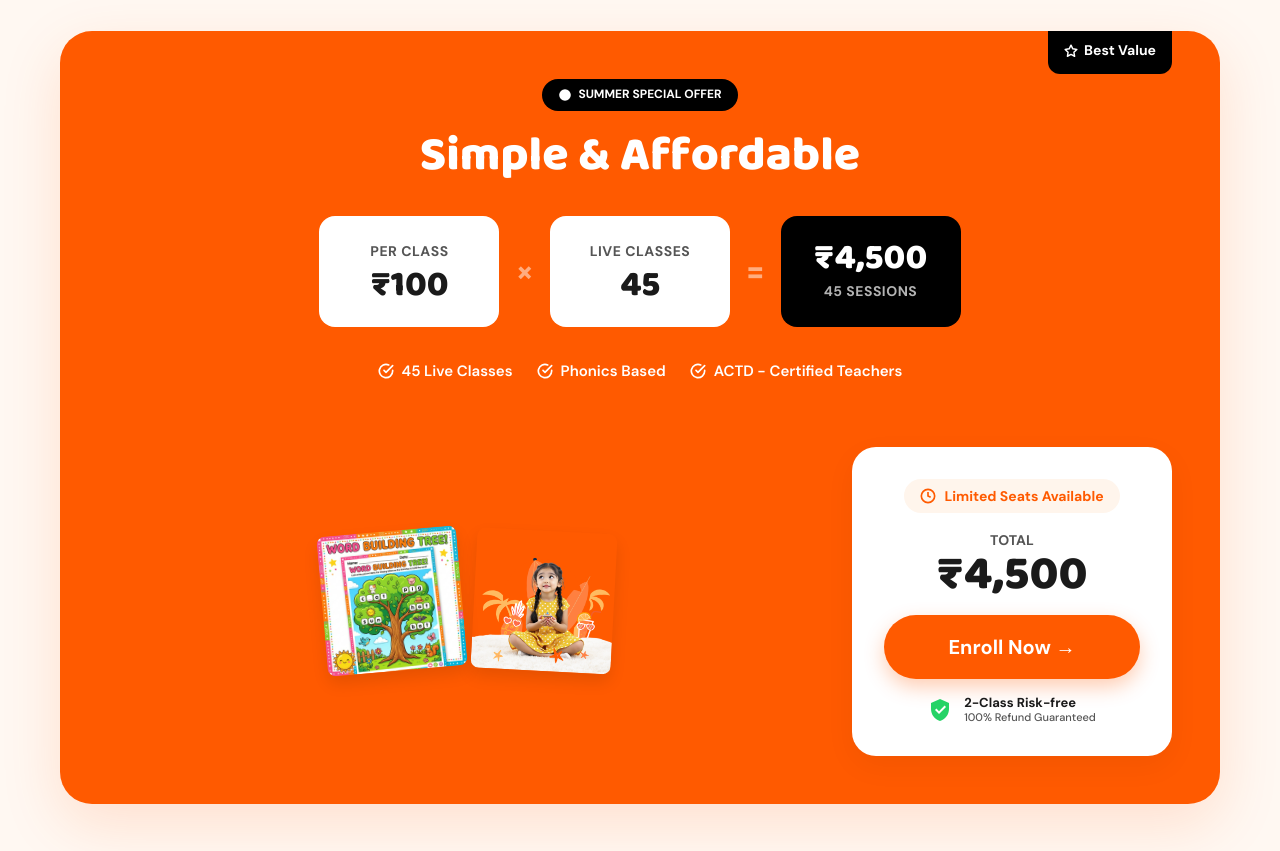
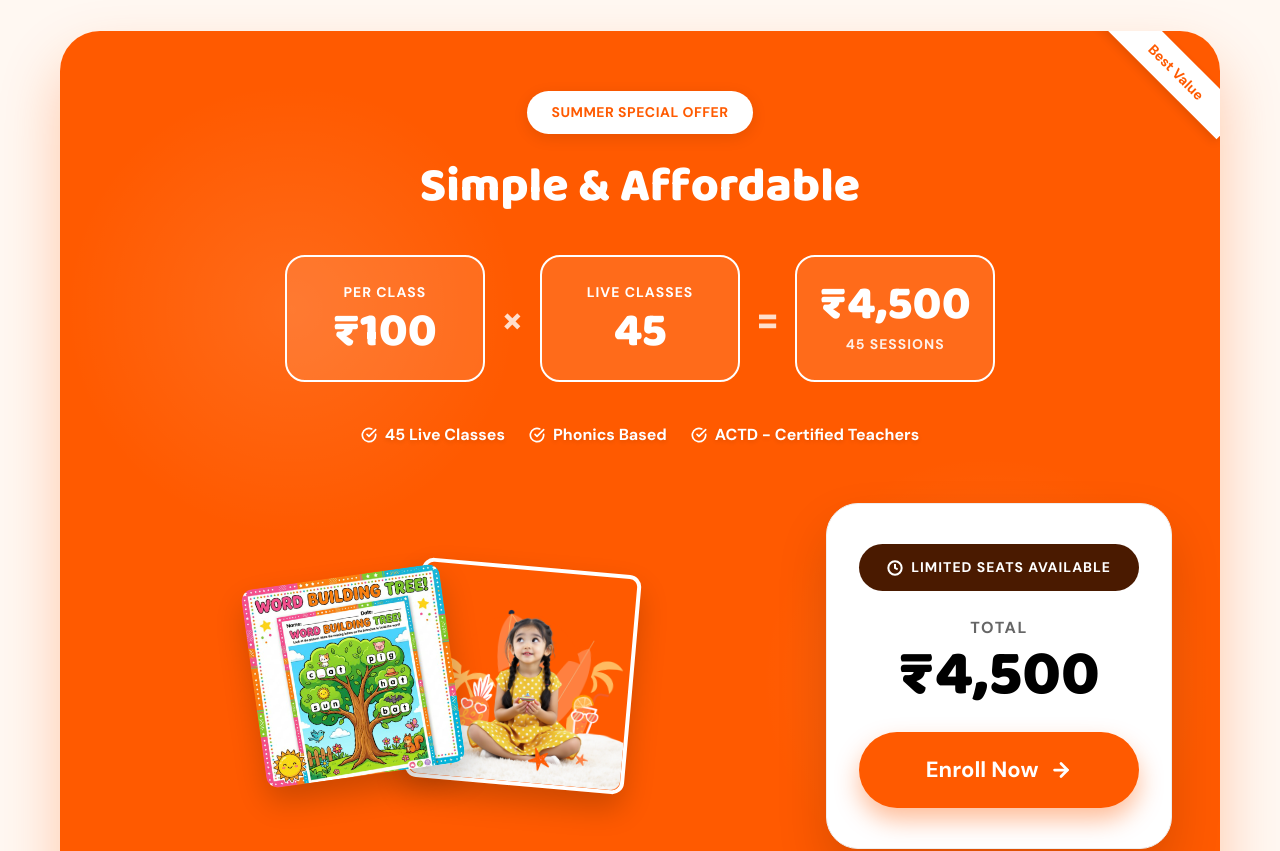
Before and after one commit to piyushthakur7/Spellzee, a Next.js app: page / in a window 1280 px wide. Shown: the part 7620-8471 px from the top of the page. Built offline with nearby package versions, Linux system fonts and the light colour scheme.

Commit message:
feat: initialize project structure and implement landing page UI

```diff
--- a/src/app/page.jsx
+++ b/src/app/page.jsx
@@ -589,11 +589,10 @@ export default function Home() {
               Best Value
             </div>
             <div className="pricing-header">
-              <span className="pricing-offer-badge">
-                <svg width="14" height="14" viewBox="0 0 24 24" fill="#fff" stroke="none"><circle cx="12" cy="12" r="10"/></svg>
+              <span className="pricing-offer-badge" style={{background: "#FFF", color: "var(--primary-orange)", padding: "10px 24px", boxShadow: "0 4px 15px rgba(0,0,0,0.1)"}}>
                 SUMMER SPECIAL OFFER
               </span>
-              <h2 className="pricing-title">Simple &amp; Affordable</h2>
+              <h2 className="pricing-title" style={{marginTop: "8px"}}>Simple &amp; Affordable</h2>
             </div>
             <div className="pricing-math-row">
               <div className="pricing-math-card">
@@ -619,37 +618,45 @@ export default function Home() {
                 </div>
               ))}
             </div>
-            {/* Visual Assets placeholder & CTA Card Row */}
-            <div className="pricing-cta-container" style={{display: "flex", flexWrap: "wrap", justifyContent: "center", gap: "24px", marginTop: "32px"}}>
+            {/* Visual Assets & CTA Card Row */}
+            <div className="pricing-cta-container" style={{display: "flex", flexWrap: "wrap", justifyContent: "center", alignItems: "center", gap: "48px", marginTop: "16px"}}>
 
-              {/* Educational Cards Visual Placeholder */}
-              <div className="pricing-visuals" style={{flex: "1", minWidth: "280px", display: "flex", gap: "12px", justifyContent: "center", alignItems: "center"}}>
-                <img src="/images/worksheet-sample.png" alt="Educational Materials" style={{width: "140px", height: "auto", borderRadius: "8px", boxShadow: "0 8px 16px rgba(0,0,0,0.1)", transform: "rotate(-5deg)"}} />
-                <img src="/images/hero-girl.png" alt="Happy Student" style={{width: "140px", height: "140px", objectFit: "cover", borderRadius: "8px", boxShadow: "0 8px 16px rgba(0,0,0,0.1)", transform: "rotate(3deg)"}} />
+              {/* Educational Cards Visuals */}
+              <div className="pricing-visuals" style={{flex: "1", minWidth: "300px", display: "flex", gap: "20px", justifyContent: "center", alignItems: "center", position: "relative"}}>
+                <img src="/images/worksheet-sample.png" alt="Educational Materials" style={{width: "200px", height: "auto", borderRadius: "12px", boxShadow: "0 15px 30px rgba(0,0,0,0.2)", transform: "rotate(-8deg)", zIndex: "2"}} />
+                <img src="/images/hero-girl.png" alt="Happy Student" style={{width: "220px", height: "220px", objectFit: "cover", borderRadius: "12px", boxShadow: "0 15px 30px rgba(0,0,0,0.2)", transform: "rotate(5deg)", marginLeft: "-60px", border: "4px solid #FFF"}} />
               </div>
 
               {/* Final CTA Card */}
-              <div className="pricing-final-cta-card" style={{background: "var(--card-bg)", borderRadius: "24px", padding: "32px", display: "flex", flexDirection: "column", alignItems: "center", gap: "16px", minWidth: "320px", boxShadow: "var(--card-shadow)"}}>
-                <div style={{display: "flex", alignItems: "center", gap: "8px", background: "var(--bg-peach)", color: "var(--primary-orange)", padding: "6px 16px", borderRadius: "50px", fontSize: "14px", fontWeight: "700"}}>
-                  <svg width="16" height="16" viewBox="0 0 24 24" fill="none" stroke="currentColor" strokeWidth="2.5"><circle cx="12" cy="12" r="10"/><polyline points="12 6 12 12 16 14"/></svg>
+              <div className="pricing-final-cta-card" style={{background: "#FFF", borderRadius: "32px", padding: "40px 32px", display: "flex", flexDirection: "column", alignItems: "center", gap: "24px", minWidth: "340px", boxShadow: "0 25px 50px rgba(0,0,0,0.15)", border: "1px solid #EEE"}}>
+                <div style={{display: "flex", alignItems: "center", gap: "8px", background: "#4A1A00", color: "#FFF", padding: "12px 28px", borderRadius: "100px", fontSize: "14px", fontWeight: "800", textTransform: "uppercase", letterSpacing: "1px"}}>
+                  <svg width="16" height="16" viewBox="0 0 24 24" fill="none" stroke="currentColor" strokeWidth="3"><circle cx="12" cy="12" r="10"/><polyline points="12 6 12 12 16 14"/></svg>
                   Limited Seats Available
                 </div>
 
-                <div style={{textAlign: "center"}}>
-                  <div style={{fontSize: "14px", color: "var(--text-muted)", fontWeight: "700", textTransform: "uppercase"}}>TOTAL</div>
-                  <div style={{fontSize: "48px", fontWeight: "800", color: "var(--text-body)", fontFamily: "'Baloo 2', cursive", lineHeight: "1"}}>₹4,500</div>
+                <div style={{textAlign: "center", display: "flex", flexDirection: "column", gap: "4px"}}>
+                  <div style={{fontSize: "16px", color: "#666", fontWeight: "700", textTransform: "uppercase", letterSpacing: "1.5px"}}>TOTAL</div>
+                  <div style={{fontSize: "64px", fontWeight: "800", color: "#000", fontFamily: "'Baloo 2', cursive", lineHeight: "1"}}>₹4,500</div>
                 </div>
 
-                <a href="/payment" className="btn pricing-cta-btn" style={{width: "100%", background: "#FF5A00", color: "#FFF", boxShadow: "0 8px 20px rgba(255, 90, 0, 0.3)"}}>Enroll Now &rarr;</a>
+                <a href="/payment" className="btn pricing-cta-btn" style={{width: "100%", background: "#FF5A00", color: "#FFF", padding: "20px 32px", fontSize: "22px", borderRadius: "100px", display: "flex", justifyContent: "center", alignItems: "center", gap: "12px", boxShadow: "0 12px 24px rgba(255, 90, 0, 0.4)", fontWeight: "800"}}>
+                  Enroll Now
+                  <svg width="22" height="22" viewBox="0 0 24 24" fill="none" stroke="currentColor" strokeWidth="3" strokeLinecap="round" strokeLinejoin="round"><line x1="5" y1="12" x2="19" y2="12"/><polyline points="12 5 19 12 12 19"/></svg>
+                </a>
+              </div>
+            </div>
 
-                <div className="pricing-guarantee-pill" style={{boxShadow: "none", background: "transparent", padding: "0"}}>
-                  <svg width="24" height="24" viewBox="0 0 24 24" fill="#25D366" stroke="none"><path d="M12 1L3 5v6c0 5.55 3.84 10.74 9 12 5.16-1.26 9-6.45 9-12V5l-9-4zm-1 15l-4-4 1.41-1.41L11 13.17l5.59-5.59L18 9l-7 7z"/></svg>
-                  <div className="guarantee-text" style={{textAlign: "left"}}>
-                    <span className="guarantee-bold" style={{fontSize: "13px"}}>2-Class Risk-free</span>
-                    <span className="guarantee-light" style={{fontSize: "11px"}}>100% Refund Guaranteed</span>
-                  </div>
-                </div>
+            {/* Bottom Guarantee Bar */}
+            <div className="pricing-guarantee-bar" style={{background: "#FFF", margin: "0 -48px -60px", padding: "20px 48px", borderTop: "1px solid #EEE", display: "flex", justifyContent: "center", alignItems: "center", gap: "12px"}}>
+              <div style={{background: "#E8F9EE", padding: "4px", borderRadius: "50%", display: "flex", alignItems: "center", justifyContent: "center", border: "1.5px solid #25D366"}}>
+                <svg width="20" height="20" viewBox="0 0 24 24" fill="#25D366" stroke="none"><path d="M12 1L3 5v6c0 5.55 3.84 10.74 9 12 5.16-1.26 9-6.45 9-12V5l-9-4zm-1 15l-4-4 1.41-1.41L11 13.17l5.59-5.59L18 9l-7 7z"/></svg>
               </div>
+              <p style={{margin: 0, fontWeight: "800", fontSize: "16px", color: "#111"}}>
+                <span style={{color: "#25D366"}}>2-Class Risk-free</span> | 100% Refund Guaranteed
+              </p>
+              <p style={{margin: 0, fontSize: "14px", color: "#666", fontWeight: "600", marginLeft: "10px"}}>
+                • 100% Refund if you're not satisfied after 2 classes
+              </p>
             </div>
           </div>
           <div className="faq-container">
--- a/src/style.css
+++ b/src/style.css
@@ -1592,31 +1592,35 @@ header {
 
 .pricing-orange-card {
   background: var(--primary-orange);
-  border-radius: 32px;
-  padding: 48px;
+  background-image: radial-gradient(circle at 20% 30%, rgba(255, 255, 255, 0.1) 0%, transparent 20%),
+                    radial-gradient(circle at 80% 70%, rgba(255, 255, 255, 0.1) 0%, transparent 20%);
+  border-radius: 40px;
+  padding: 60px 48px;
   position: relative;
   display: flex;
   flex-direction: column;
-  gap: 32px;
+  gap: 40px;
   margin-bottom: 64px;
-  box-shadow: 0 20px 60px rgba(255, 90, 0, 0.15);
+  box-shadow: 0 30px 60px rgba(255, 90, 0, 0.3);
   overflow: hidden;
 }
 
 .best-value-ribbon {
   position: absolute;
-  top: 0;
-  right: 48px;
-  background: var(--pure-black);
-  color: var(--pure-white);
+  top: 15px;
+  right: -35px;
+  background: #FFF;
+  color: var(--primary-orange);
   display: inline-flex;
   align-items: center;
   gap: 6px;
-  padding: 8px 16px 12px;
-  border-radius: 0 0 12px 12px;
+  padding: 8px 40px;
+  transform: rotate(45deg);
   font-family: "DM Sans", sans-serif;
-  font-weight: 700;
+  font-weight: 800;
   font-size: 14px;
+  box-shadow: 0 4px 10px rgba(0,0,0,0.1);
+  z-index: 10;
 }
 
 .pricing-header {
@@ -1630,14 +1634,14 @@ header {
 .pricing-offer-badge {
   display: inline-flex;
   align-items: center;
-  gap: 6px;
+  gap: 8px;
   background: #000;
-  color: #fff;
-  padding: 6px 16px;
-  border-radius: 50px;
-  font-size: 12px;
-  font-weight: 700;
-  text-transform: uppercase;
+  color: #FFF;
+  padding: 8px 20px;
+  border-radius: 100px;
+  font-size: 14px;
+  font-weight: 800;
+  letter-spacing: 0.5px;
 }
 
 .pricing-title {
@@ -1655,56 +1659,65 @@ header {
 }
 
 .pricing-math-card {
-  background: var(--card-bg);
-  border-radius: 16px;
+  background: rgba(255, 255, 255, 0.1);
+  border: 2px solid #FFFFFF;
+  border-radius: 20px;
   padding: 24px;
   display: flex;
   flex-direction: column;
   align-items: center;
   gap: 4px;
-  width: 180px;
+  width: 200px;
+  transition: var(--transition);
+}
+
+.pricing-math-card:hover {
+  background: rgba(255, 255, 255, 0.2);
+  transform: translateY(-5px);
 }
 
 .pricing-math-card-total {
-  background: #000;
-  color: #fff;
+  background: rgba(255, 255, 255, 0.1);
+  border: 2px solid #FFFFFF;
 }
 
 .pricing-math-label {
   font-size: 14px;
-  font-weight: 700;
-  color: var(--text-muted);
+  font-weight: 800;
+  color: #FFFFFF;
   text-transform: uppercase;
-  letter-spacing: 0.5px;
+  letter-spacing: 1px;
 }
 
 .pricing-math-card-total .pricing-math-label {
-  color: rgba(255, 255, 255, 0.7);
+  color: #FFFFFF;
+  opacity: 0.9;
 }
 
 .pricing-math-value {
-  font-size: 36px;
+  font-size: 48px;
   font-weight: 800;
-  color: var(--text-body);
+  color: #FFFFFF;
   font-family: 'Baloo 2', cursive;
   line-height: 1;
 }
 
 .pricing-math-total-price {
-  font-size: 36px;
+  font-size: 48px;
   font-weight: 800;
-  color: #fff;
+  color: #FFFFFF;
   font-family: 'Baloo 2', cursive;
   line-height: 1;
 }
 
 .pricing-math-operator {
-  font-size: 32px;
+  font-size: 40px;
   font-weight: 700;
-  color: rgba(255, 255, 255, 0.5);
-  display: flex;
-  align-items: center;
-  justify-content: center;
+  color: #FFFFFF;
+  display: flex;
+  align-items: center;
+  justify-content: center;
+  opacity: 0.8;
 }
 
 .pricing-features-row {
@@ -1712,15 +1725,17 @@ header {
   align-items: center;
   justify-content: center;
   gap: 24px;
+  flex-wrap: wrap;
 }
 
 .pricing-feature-chip {
   display: inline-flex;
   align-items: center;
   gap: 8px;
-  color: #fff;
-  font-weight: 600;
-  font-size: 15px;
+  color: #FFFFFF;
+  font-weight: 700;
+  font-size: 16px;
+  text-shadow: 0 2px 4px rgba(0,0,0,0.1);
 }
 
 .pricing-cta-row {
@@ -1793,15 +1808,68 @@ header {
 }
 
 @media (max-width: 768px) {
+  .pricing-orange-card {
+    padding: 40px 20px;
+    border-radius: 24px;
+    gap: 30px;
+  }
+
+  .pricing-title {
+    font-size: 32px;
+  }
+
   .pricing-math-row {
     flex-direction: column;
-  }
+    gap: 12px;
+  }
+
   .pricing-math-operator {
     transform: rotate(90deg);
   }
-  .pricing-features-row {
+
+  .pricing-math-card {
+    width: 100%;
+    padding: 16px;
+  }
+
+  .pricing-math-value, .pricing-math-total-price {
+    font-size: 36px;
+  }
+
+  .pricing-cta-container {
     flex-direction: column;
-    align-items: center;
+    gap: 32px;
+  }
+
+  .pricing-visuals {
+    margin-bottom: 20px;
+  }
+
+  .pricing-visuals img:first-child {
+    width: 140px;
+  }
+
+  .pricing-visuals img:last-child {
+    width: 160px;
+    height: 160px;
+    margin-left: -40px;
+  }
+
+  .pricing-final-cta-card {
+    min-width: 100%;
+    padding: 30px 20px;
+  }
+
+  .pricing-guarantee-bar {
+    flex-direction: column;
+    text-align: center;
+    padding: 20px;
+    margin: 0 -20px -40px;
+  }
+
+  .pricing-guarantee-bar p:last-child {
+    margin-left: 0;
+    margin-top: 8px;
   }
 }
 
```
Also changed, not shown: 1 other file (tests, documents, lock files or other folders).
